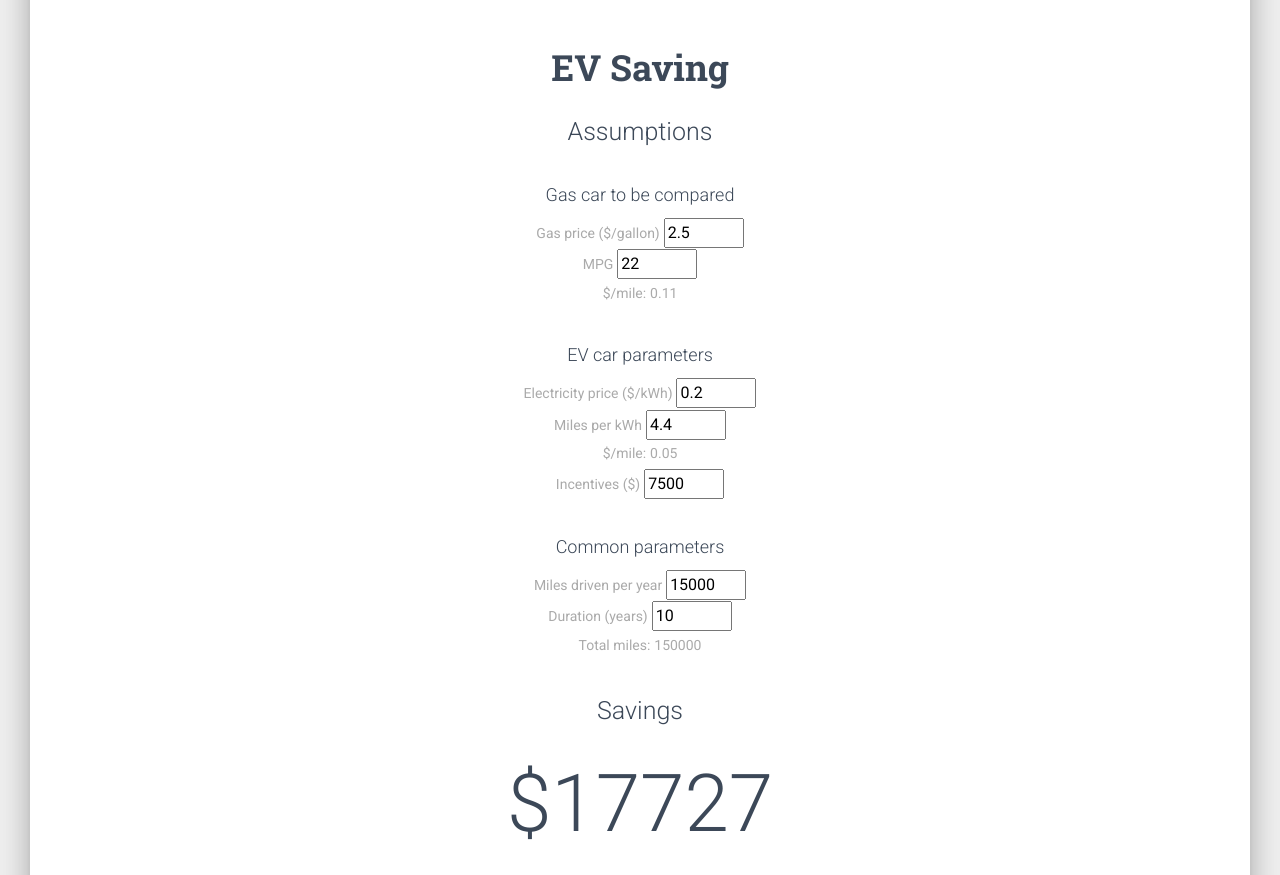
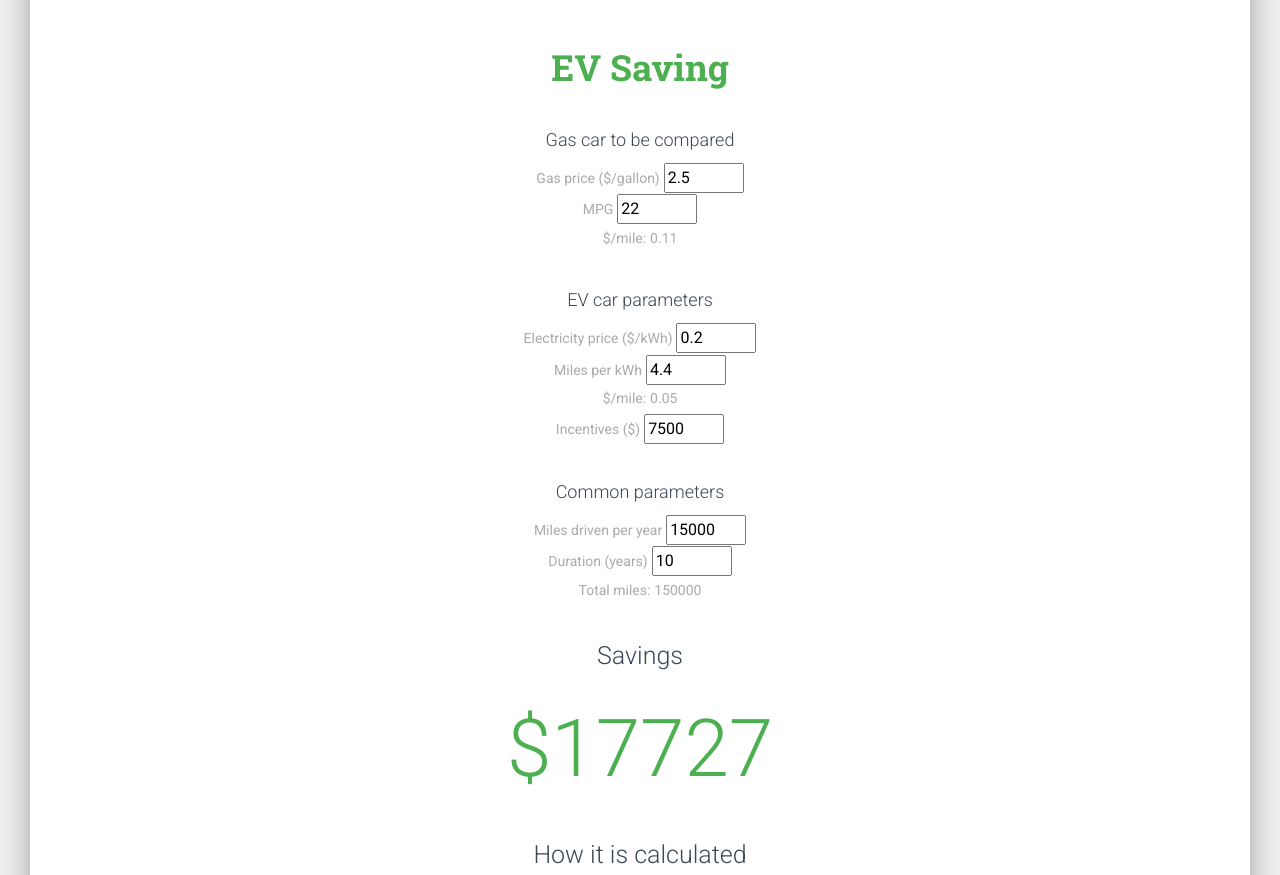
Before and after one commit to swswsw/evsaving, a website: page public/index.html in a window 1280 px wide. Shown: the top 875 px of the page. Drawn offline with Linux system fonts and the light colour scheme; some packages are replaced by stand-ins of ours.

Commit message:
text color

```diff
--- a/public/index.html
+++ b/public/index.html
@@ -25,10 +25,7 @@
 <div class="main main-raised">
   <div class="container">
     <div class="section text-center">
-      <h2 class="title">EV Saving</h2>
-
-      <h3>Assumptions</h3>
-
+      <h2 class="title" style="color: 4CAF50">EV Saving</h2>
 
       <div class="parameter-box">
         <h4>Gas car to be compared</h4>
@@ -86,7 +83,7 @@
       <div class="saving-box">
         <h3>Savings</h3>
 
-        <h3 style="font-size: 500%">$<span id="saving">0</span></h3>
+        <h3 style="font-size: 500%; color: 4CAF50">$<span id="saving">0</span></h3>
       </div>
 
       <div class="parameter-box">
```
